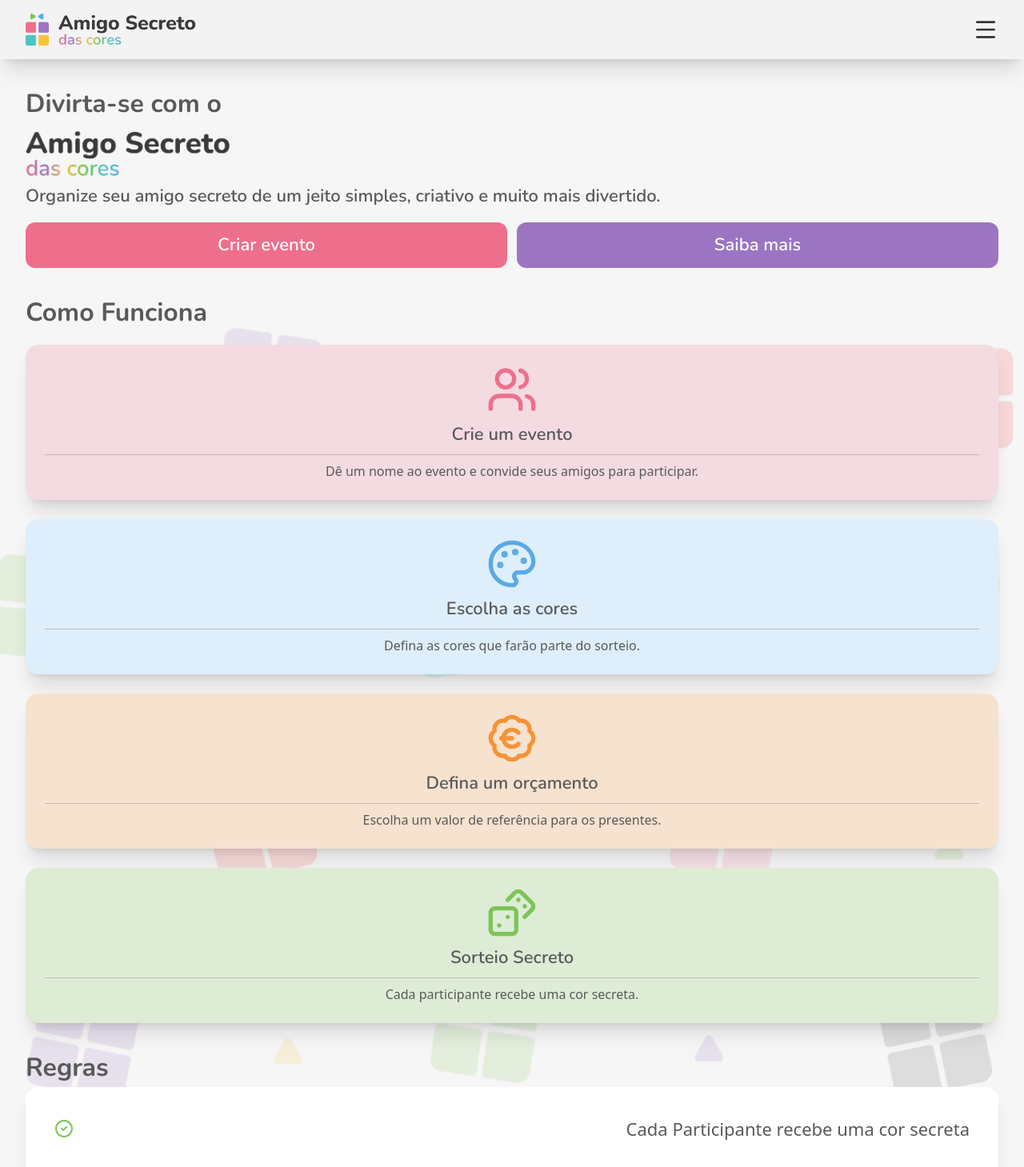
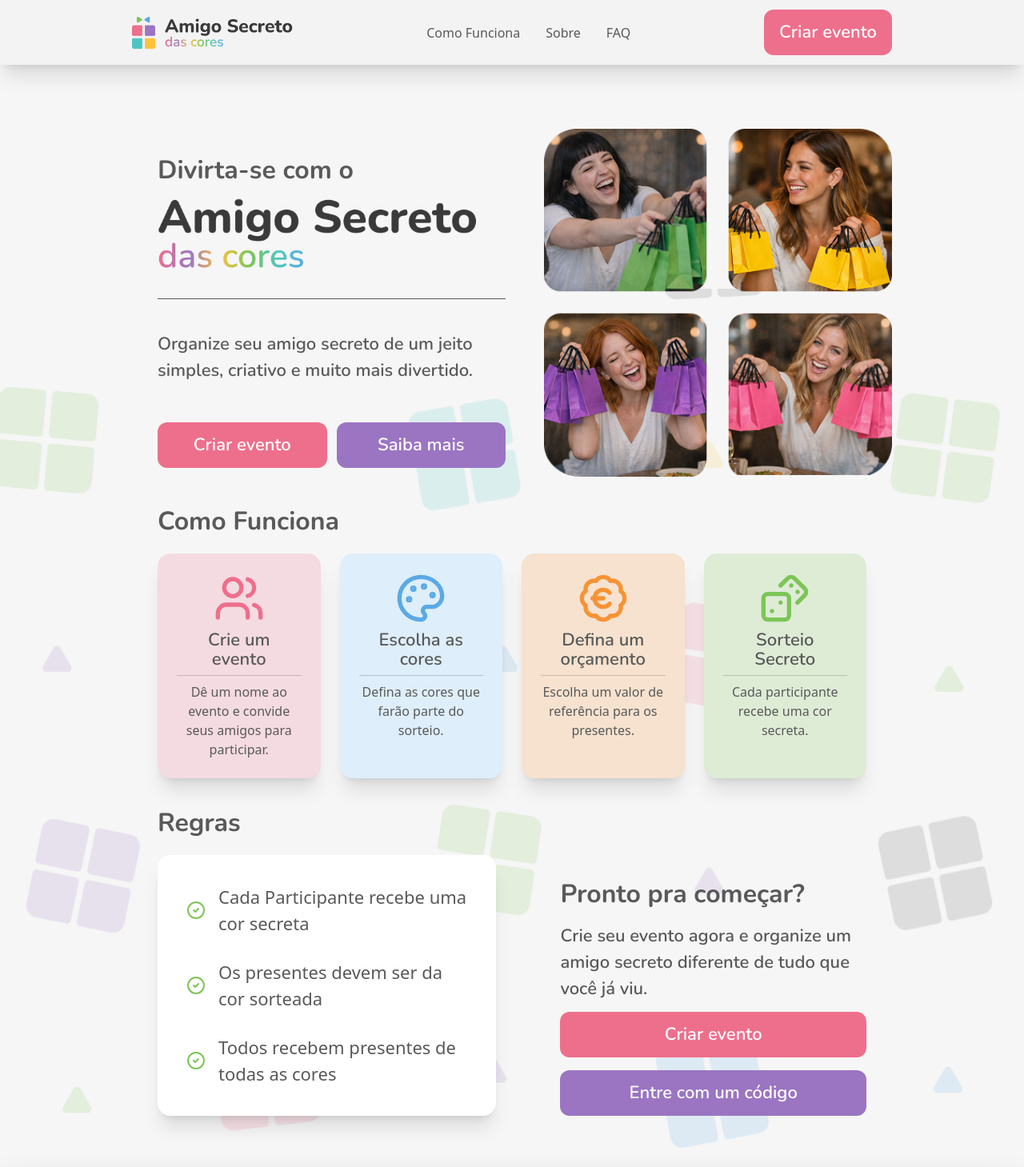
Before and after one commit to moniqueruggeri/AmigoSecretoDasCores, a React (Vite) app: page / in a window 1280 px wide. Shown: the top 1459 px of the page at 80% size. Built offline with nearby package versions, Linux system fonts and the light colour scheme.

Commit message:
style: adjust home layout for desktop

```diff
--- a/src/assets/components/Cards.jsx
+++ b/src/assets/components/Cards.jsx
@@ -2,15 +2,15 @@ import { Icon, Users } from "lucide-react";
 
 export default function Cards({desc, title, icon:Icon, bgColor, iconColor}) {
   return (
-    <div>
-      <li className={`${bgColor} p-6 rounded-2xl flex flex-col gap-2 shadow-xl`}>
+    <>
+      <li className={`${bgColor} p-6 rounded-2xl flex flex-col gap-2 shadow-xl md:flex-1`}>
         <Icon className={`${iconColor} size-16 self-center`} />
-        <h2 className="subtitle self-center">{title}</h2>
+        <h2 className="subtitle self-center text-center md:w-28 leading-6">{title}</h2>
         <hr className="border-t border-(--grafitti)/30" />
         <p className="self-center text-center">
           {desc}
         </p>
       </li>
-    </div>
+    </>
   );
 }
--- a/src/assets/components/Regras.jsx
+++ b/src/assets/components/Regras.jsx
@@ -2,8 +2,8 @@ import { CircleCheck } from "lucide-react";
 
 export default function Regras() {
   return (
-    <section className="px-8">
-      <h1 className="heading-section">Regras</h1>
+    <section className="px-8 md:w-250">
+      <h1 className="heading-section pb-4">Regras</h1>
       <u className="list-none no-underline bg-white flex flex-col gap-7 text-(length:--body-text) shadow-xl p-9 rounded-2xl">
         <li className="list">
           <CircleCheck  className="w-6 h-6 shrink-0 text-(--green)"/>
--- a/src/assets/components/sections/CTAFinal.jsx
+++ b/src/assets/components/sections/CTAFinal.jsx
@@ -2,8 +2,7 @@ import Button from "../Button";
 
 export default function CTAFinal() {
   return (
-    <section className="p-8 flex flex-col gap-3
-    ">
+    <section className="p-8 flex flex-col gap-3 md:pb-0 self-baseline-last">
       <h2 className="heading-section">Pronto pra começar?</h2>
       <p className="subtitle">
       Crie seu evento agora e organize um amigo secreto diferente de tudo que você já viu.
--- a/src/assets/components/sections/ComoFunciona.jsx
+++ b/src/assets/components/sections/ComoFunciona.jsx
@@ -38,9 +38,9 @@ const cardsData = [
 
 export default function ComoFunciona() {
   return (
-    <section className="p-8 flex flex-col gap-4">
+    <section className="p-8 flex flex-col gap-4 md:w-[950px] m-auto">
       <h2 className="heading-section">Como Funciona</h2>
-      <ul className="flex flex-col gap-6">
+      <ul className="flex flex-col gap-6 md:flex-row items-stretch">
         {cardsData.map((card) => (
           <Cards
             key={card.id}
--- a/src/assets/components/sections/Footer.jsx
+++ b/src/assets/components/sections/Footer.jsx
@@ -1,8 +1,17 @@
 export default function Footer() {
   return (
-    <footer className="bg-white shadow-2xl/45 flex justify-center gap-4 p-4">
-      <p className="text-(--caption-text)">© 2026</p>
-      <p className="text-(--caption-text) font-semibold">Amigo Secreto das Cores</p>
+    <footer className="bg-white shadow-2xl/45 flex justify-center gap-4 p-4 items-center md:justify-evenly">
+      <div className="flex justify-center gap-4 p-4">
+        <p className="text-(--body-text)">© 2026</p>
+        <p className="text-(--body-text) font-semibold">
+          Amigo Secreto das Cores
+        </p>
+      </div>
+      <ul className="hidden md:flex gap-6">
+        <li className="font-semibold">FAQ</li>
+        <li className="font-semibold">Politica de Privacidade</li>
+        <li className="font-semibold">Contato</li>
+      </ul>
     </footer>
   );
 }
--- a/src/assets/components/sections/Header.jsx
+++ b/src/assets/components/sections/Header.jsx
@@ -1,15 +1,22 @@
 import symbol from "../../img/symbol.png";
-import naming from '../../img/naming.png'
+import naming from "../../img/naming.png";
 import Nav from "./Nav";
+import Button from "../Button";
 
 export default function Header() {
   return (
-    <header className="h-[80] flex justify-between items-center px-8 py-3 shadow-xl bg-[#f3f3f3]">
-      <div className="flex gap-3 items-center">
-        <img src={symbol} className="h-10" alt="Amigo Secreto das cores" />
-        <img src={naming} className="h-12.5" alt="Amigo Secreto das Cores" />
+    <header className="h-[80]  px-8 py-3 shadow-xl bg-[#f3f3f3]">
+      <div className="flex items-center justify-between md:w-[950px] md:m-auto">
+        <div className="flex gap-3 items-center">
+          <img src={symbol} className="h-10" alt="Amigo Secreto das cores" />
+          <img src={naming} className="w-40" alt="Amigo Secreto das Cores" />
+        </div>
+        <Nav />
+        <Button
+          text={"Criar evento"}
+          className={"primary-btn btn w-40 hidden md:block"}
+        />
       </div>
-      <Nav />
     </header>
   );
 }
--- a/src/assets/components/sections/Hero.jsx
+++ b/src/assets/components/sections/Hero.jsx
@@ -1,20 +1,29 @@
 import Button from "../Button";
 import naming from "../../img/naming.png";
+import desktopImg from "../../img/desktop-img.png";
 
 export default function Hero() {
   return (
-    <section className="hero flex flex-col gap-4">
-      <div className="flex flex-col px-8 pt-8">
-        <h1 className="heading-section">Divirta-se com o</h1>
-        <img src={naming} className="w-64 h-auto" alt="" />
-        <h2 className="subtitle">
-          Organize seu amigo secreto de um jeito simples, criativo e muito mais
-          divertido.
-        </h2>
-      </div>
-      <div className="flex justify-between px-8 gap-3">
-        <Button className={"btn primary-btn"} text={"Criar evento"} />
-        <Button className={"btn sec-btn"} text={"Saiba mais"} />
+    <section className="md:pt-20">
+      <div className="mx-auto w-full md:w-[950px] flex flex-col gap-4 md:flex-row md:items-stretch">
+        <div className="flex flex-col px-8 pt-8 md:flex-1">
+          <h1 className="heading-section md:leading-10">Divirta-se com o</h1>
+          <img src={naming} className="w-64 h-auto md:w-100 md:pb-6" alt="" />
+          <hr className="hidden md:flex md:pb-6" />
+          <h2 className="subtitle py-4">
+            Organize seu amigo secreto de um jeito simples, criativo e muito
+            mais divertido.
+          </h2>
+          <div className="flex justify-between gap-3 md:pt-8">
+            <Button className={"btn primary-btn"} text={"Criar evento"} />
+            <Button className={"btn sec-btn"} text={"Saiba mais"} />
+          </div>
+        </div>
+        <img
+          src={desktopImg}
+          className="hidden md:block w-50 h-auto flex-1"
+          alt="amigas"
+        />
       </div>
     </section>
   );
--- a/src/assets/components/sections/Main.jsx
+++ b/src/assets/components/sections/Main.jsx
@@ -3,13 +3,15 @@ import CTAFinal from "./CTAFinal";
 import ComoFunciona from "./ComoFunciona";
 import Hero from "./Hero";
 
-export default function Main () {
-    return (
-        <main className="main">
-            <Hero/>
-            <ComoFunciona/>
-            <Regras/>
-            <CTAFinal/>
-        </main>
-    )
+export default function Main() {
+  return (
+    <main className="main">
+      <Hero />
+      <ComoFunciona />
+      <div className="mx-auto w-full md:w-[950px] flex flex-col gap-4 md:flex-row md:items-stretch pb-16">
+        <Regras />
+        <CTAFinal />
+      </div>
+    </main>
+  );
 }
--- a/src/assets/components/sections/Nav.jsx
+++ b/src/assets/components/sections/Nav.jsx
@@ -3,7 +3,18 @@ import { Menu } from "lucide-react";
 export default function Nav () {
     return (
         <>
-            <Menu className="size-8 text-[#343434]"/>
+            <ul className="flex gap-8 hidden md:flex">
+                <li>
+                    Como Funciona
+                </li>
+                <li>
+                    Sobre
+                </li>
+                <li>
+                    FAQ
+                </li>
+            </ul>
+            <Menu className="size-8 text-[#343434] md:hidden"/>
         </>
     )
 }
--- a/src/index.css
+++ b/src/index.css
@@ -92,7 +92,7 @@
   }
 
   .main {
-    @apply relative overflow-hidden;
+    @apply relative overflow-hidden flex flex-col justify-center md:px-30;
   }
 
   .main::before {
```
Also changed, not shown: src/assets/img/desktop-img.png (added).
